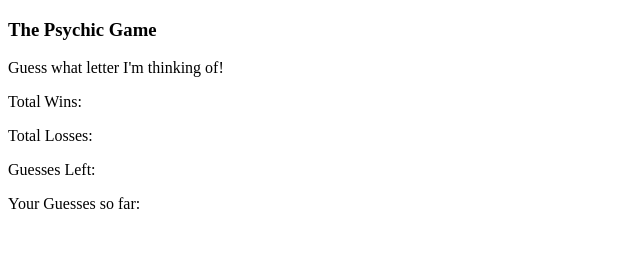
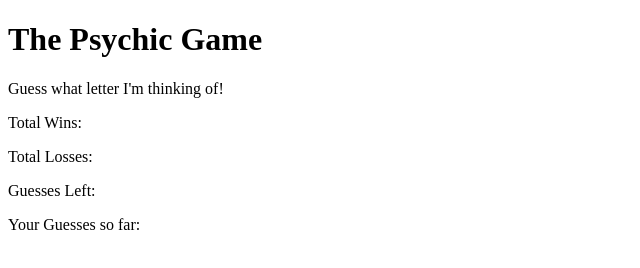
Before and after one commit to mikebinder/Psychic-Game, a plain HTML site: page index.html in a window 1280 px wide. Shown: the whole page, without its empty margins (0-640 px from the left). Drawn offline with Linux system fonts and the light colour scheme.

Commit message:
changed header

```diff
--- a/index.html
+++ b/index.html
@@ -13,7 +13,7 @@
 </head>
 <body class="body">
     <div id="game">
-        <h3 class="bold">The Psychic Game</h3>
+        <h1 class="bold">The Psychic Game</h1>
         <p>Guess what letter I'm thinking of!</p>
         <p>Total Wins: </p>
         <p>Total Losses: </p>
```
Also changed, not shown: 1 other file.
